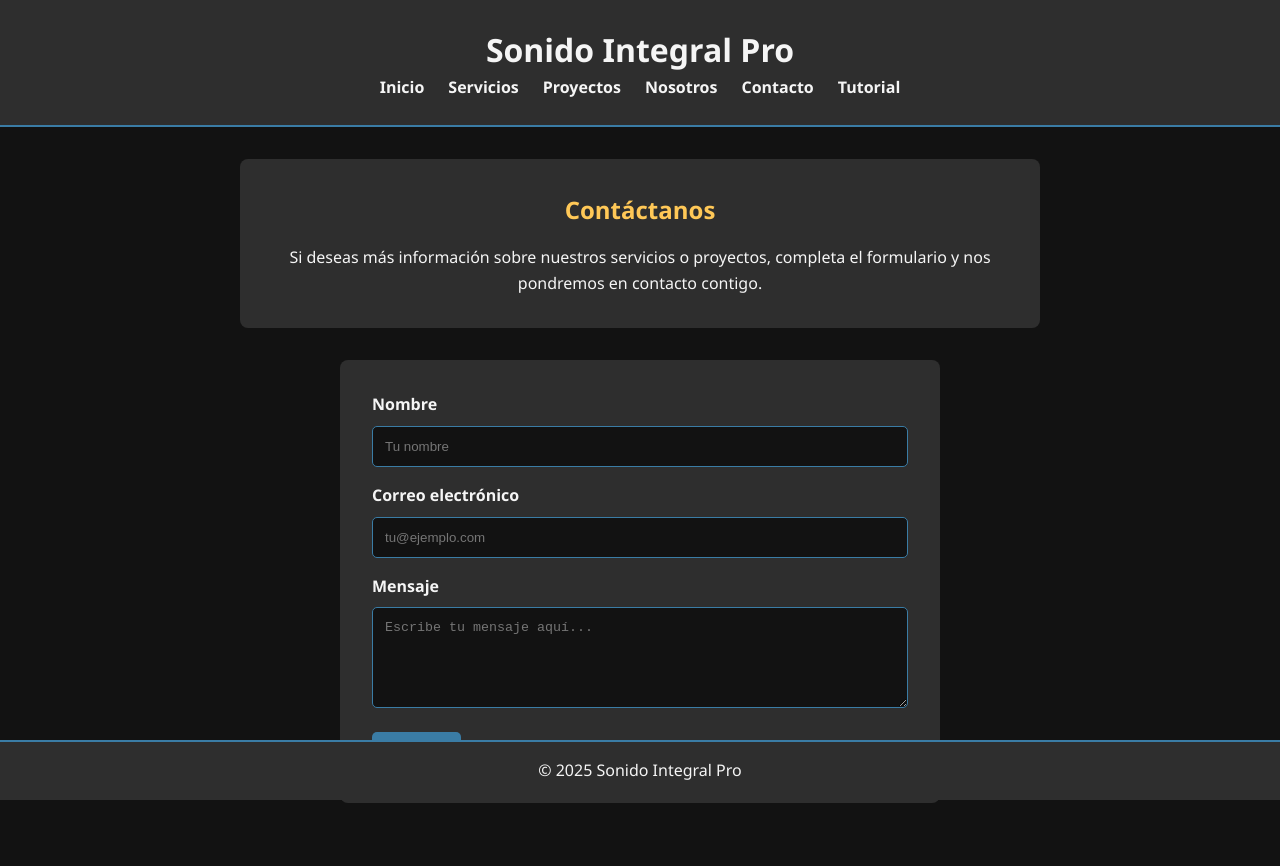
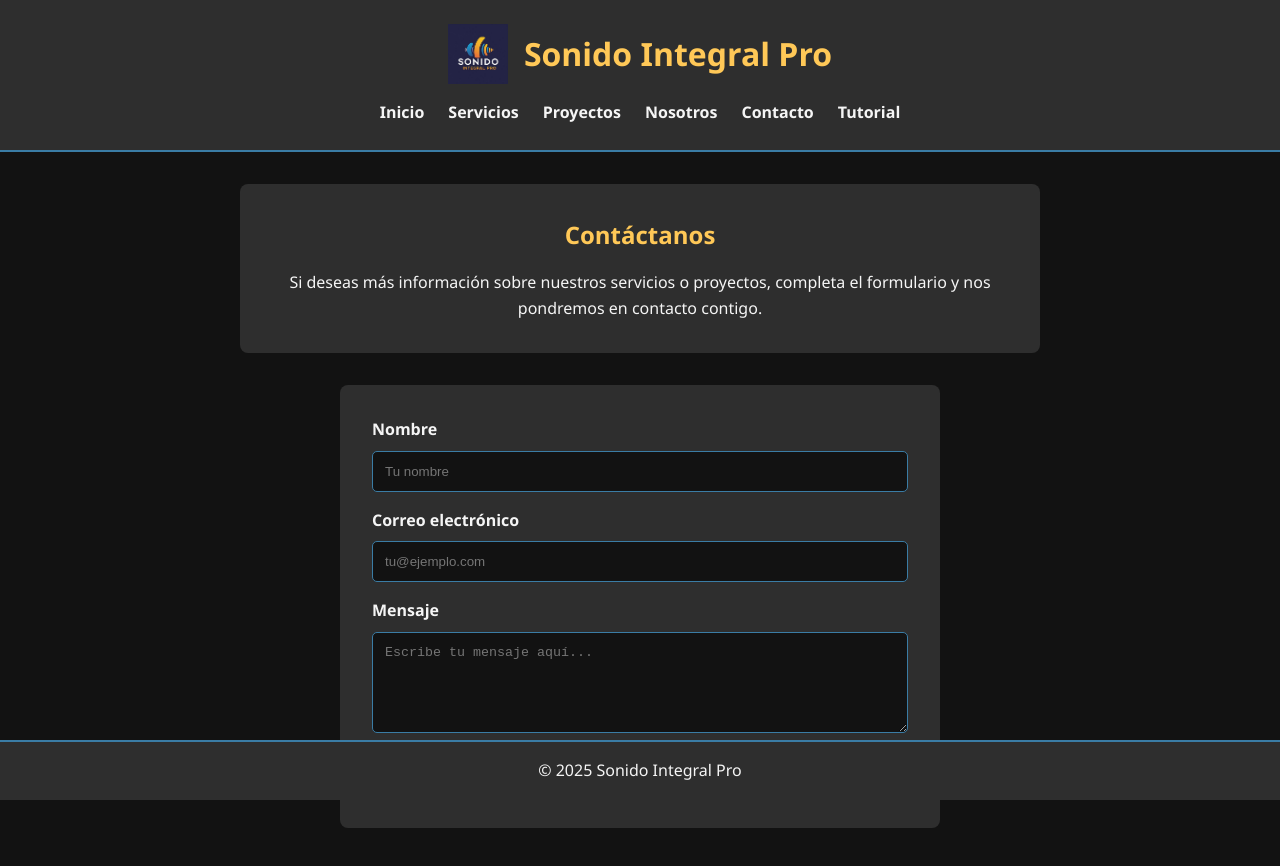
Before and after one commit to Ivette-GR/Emprendimiento, a plain HTML site: page contacto.html in a window 1280 px wide. Drawn offline with Linux system fonts and the light colour scheme.

Commit message:
encabezado con logo

```diff
--- a/contacto.html
+++ b/contacto.html
@@ -3,12 +3,18 @@
 <head>
   <meta charset="UTF-8" />
   <meta name="viewport" content="width=device-width, initial-scale=1.0" />
-  <title>Contacto | Sonido Integral Pro</title>
+  <title>Sonido Integral Pro</title>
   <link rel="stylesheet" href="styles.css" />
+  <script src="main.js"></script>
 </head>
 <body>
   <header>
-    <h1>Sonido Integral Pro</h1>
+    <div class="logo-titulo">
+      <a href="index.html">
+        <img src="log.png" alt="logo" class="logo" />
+      </a>
+      <h1>Sonido Integral Pro</h1>
+    </div>
     <nav>
       <ul>
         <li><a href="index.html">Inicio</a></li>
```
Also changed, not shown: nosotros.html (+8 -2 lines), proyectos.html (+8 -2 lines), servicios.html (+8 -2 lines).
